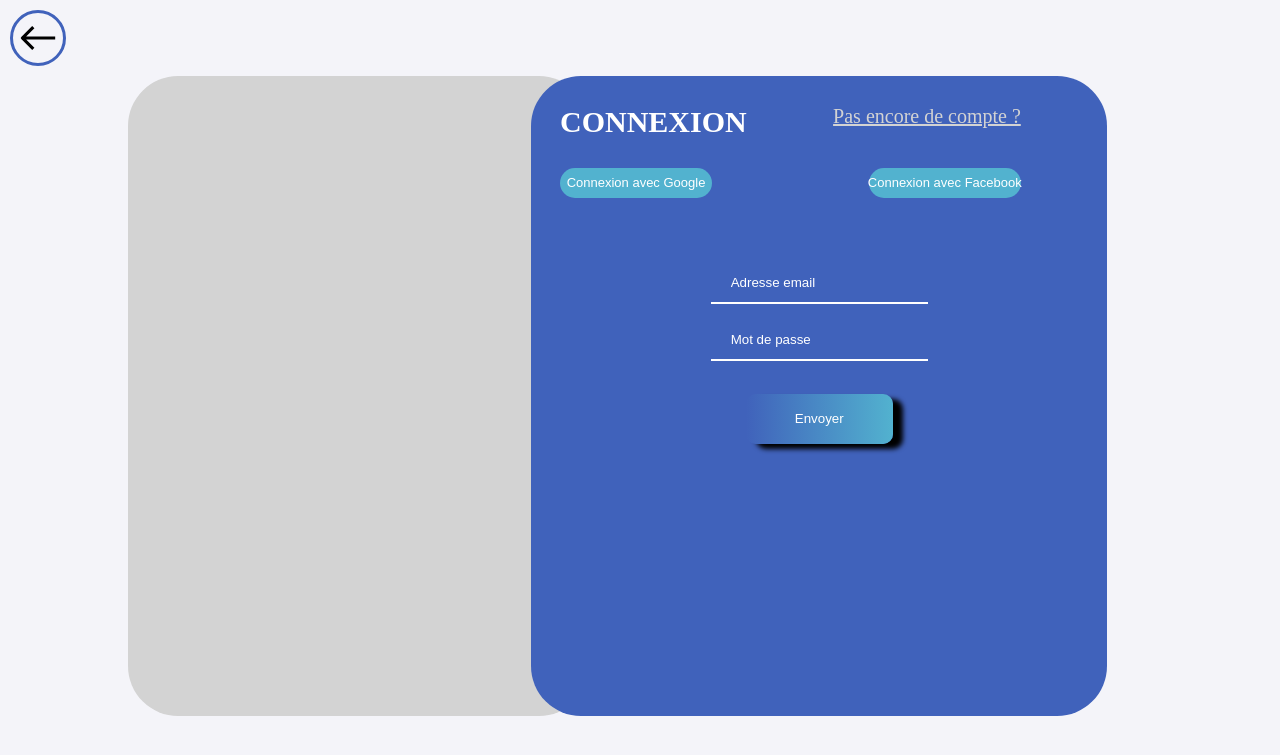
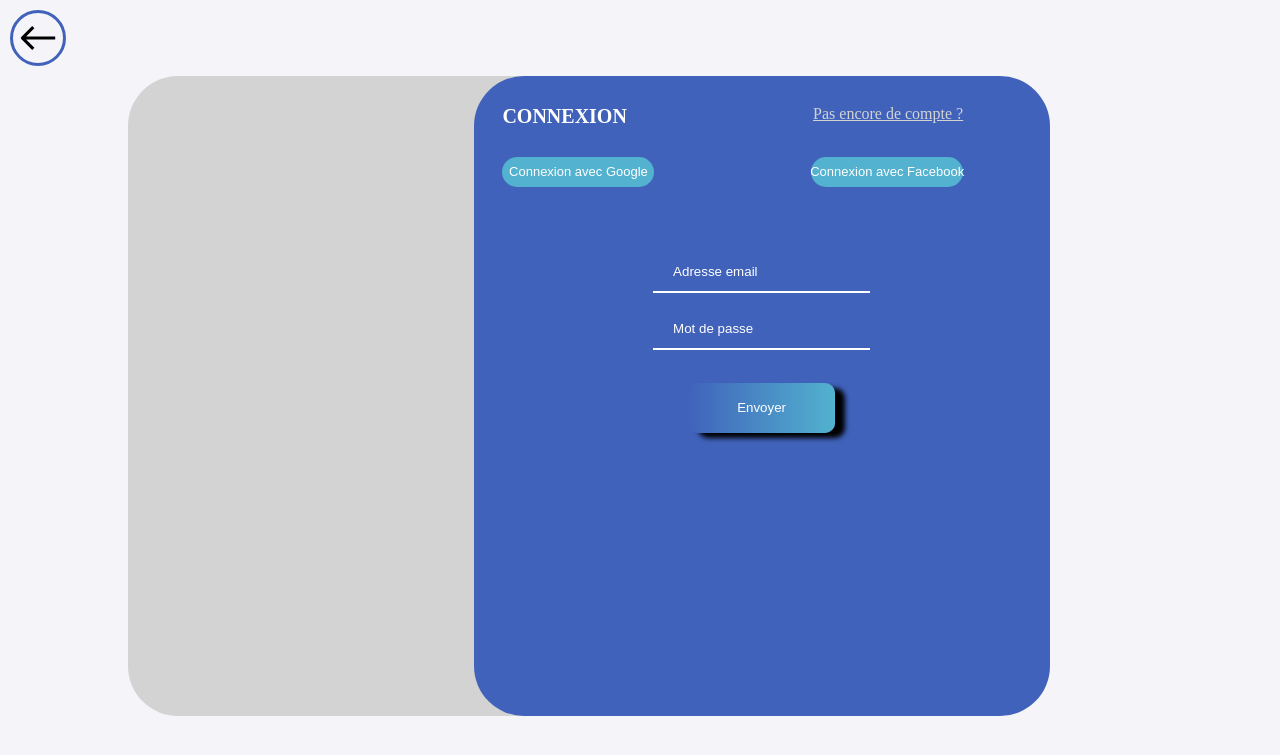
Before and after one commit to matthiasfaucon/123villages, a PHP site: page /php/front_connexion.php in a window 1280 px wide. Shown: the top 755 px of the page. Run offline with PHP 8.4, Linux system fonts and the light colour scheme.

Commit message:
redimension taille police

```diff
--- a/css/style.css
+++ b/css/style.css
@@ -814,7 +814,7 @@ width: 40%;
     background-color: #4062BB;
     width: 50%;
     flex-direction: column;
-    margin-left: -5%;
+    margin-left: -10%;
 
 }
 #lcoin
@@ -826,13 +826,14 @@ display: flex;
 flex-direction: row;
 justify-content: space-between;
 }
-#cracc h2
+#cracc h4
 {
     color: #fff ;
 }
 #lcoin a
 {
     color: lightgray;
+    font-size: medium;
 }
 #apigf
 {
--- a/php/front_connexion.php
+++ b/php/front_connexion.php
@@ -23,7 +23,7 @@
         <div id="people"> </div>
         <div id="cracc">
             <div id="lcoin">
-                <h2>CONNEXION</h2>
+                <h4>CONNEXION</h4>
                 <a href="front_inscription.php">Pas encore de compte ? </a>
             </div>
 
```
